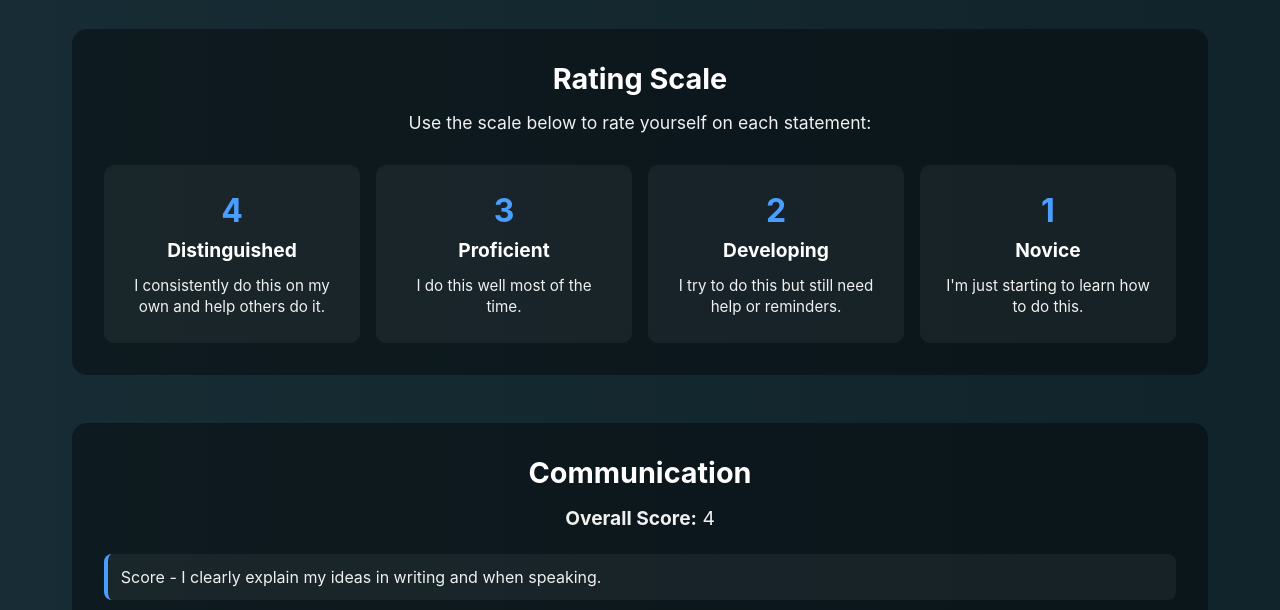
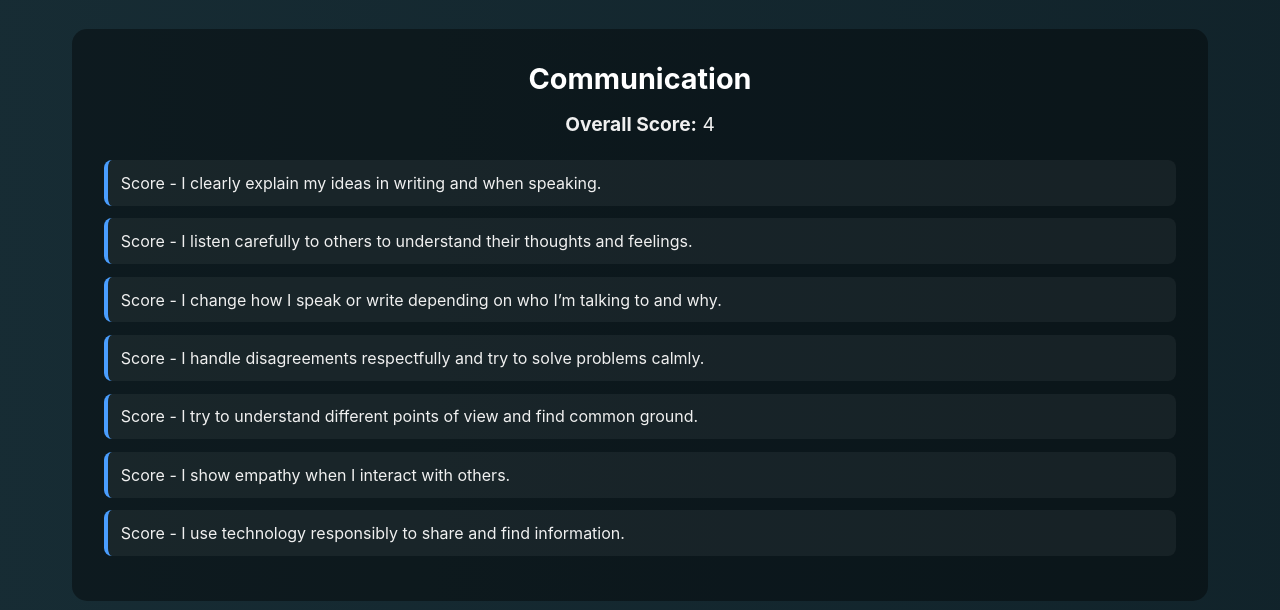
Before and after one commit to VisAwesmeALT/VaughnRDoL, a plain HTML site: page pages/self-assessment.html in a window 1280 px wide. Shown: the part 152-762 px from the top of the page. Drawn offline with Linux system fonts and the light colour scheme.

Commit message:
had to remove something

```diff
--- a/pages/self-assessment.html
+++ b/pages/self-assessment.html
@@ -21,32 +21,6 @@
     <main class="self-assessment-page">
         <div class="container">
             <h1>Self Assessment</h1>
-            <div class="rating-scale">
-                <h2>Rating Scale</h2>
-                <p>Use the scale below to rate yourself on each statement:</p>
-                <div class="scale-items">
-                    <div class="scale-item">
-                        <span class="score">4</span>
-                        <span class="label">Distinguished</span>
-                        <span class="description">I consistently do this on my own and help others do it.</span>
-                    </div>
-                    <div class="scale-item">
-                        <span class="score">3</span>
-                        <span class="label">Proficient</span>
-                        <span class="description">I do this well most of the time.</span>
-                    </div>
-                    <div class="scale-item">
-                        <span class="score">2</span>
-                        <span class="label">Developing</span>
-                        <span class="description">I try to do this but still need help or reminders.</span>
-                    </div>
-                    <div class="scale-item">
-                        <span class="score">1</span>
-                        <span class="label">Novice</span>
-                        <span class="description">I'm just starting to learn how to do this.</span>
-                    </div>
-                </div>
-            </div>
 
             <!-- Communication -->
             <section class="assessment-section">
```
